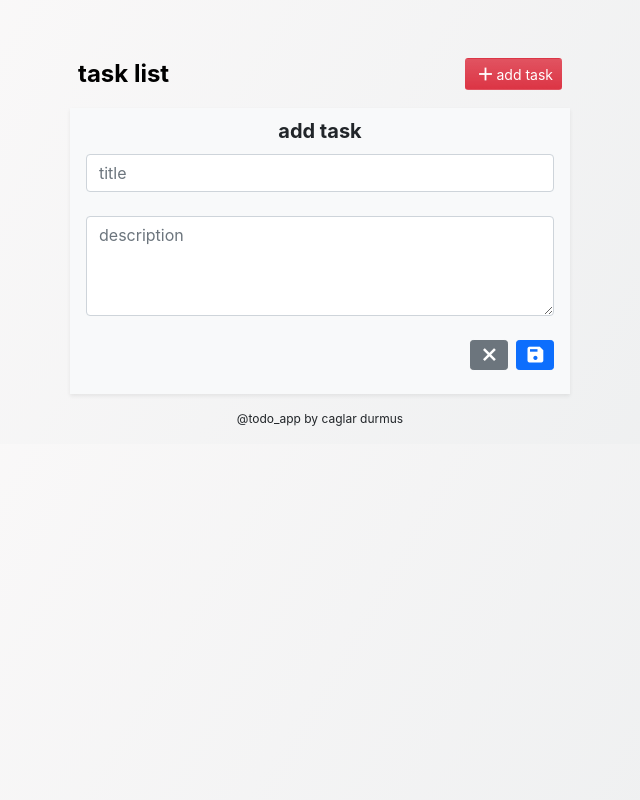
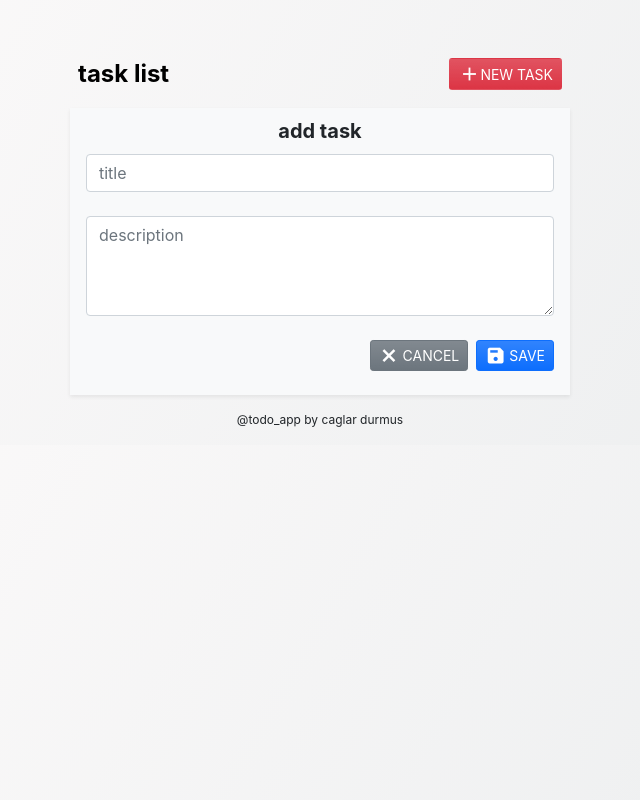
Before and after one commit to caglardur/frontend-worq-todo, a React (Create React App) app: page /taskform in a window 1280 px wide. Shown: the whole page, without its empty margins (320-960 px from the left). Built offline with nearby package versions, Linux system fonts and the light colour scheme; no server answers.

Commit message:
gitignore edit

```diff
--- a/src/components/header.js
+++ b/src/components/header.js
@@ -14,7 +14,7 @@ const Header = () => {
               <i className="col-auto material-icons pe-0" style={{ fontSize: "22px" }}>
                 add
               </i>
-              <div className="col">add task</div>
+              <div className="col">NEW TASK</div>
             </button>
           </Link>
         </div>
--- a/src/components/singleTask.js
+++ b/src/components/singleTask.js
@@ -38,8 +38,8 @@ const SingleTask = ({ task, showDetail, setShowDetail }) => {
               {task.description}
             </div>
           </div>
-          <div className="row align-items-center text-uppercase">
-            <div className="col" style={{ fontSize: "10px", color: "grey" }}>
+          <div className="row align-items-center">
+            <div className="col text-uppercase" style={{ fontSize: "10px", color: "grey" }}>
               <div className="col">
                 CREATED: <Moment date={task.posting_date} format="D MMM YYYY HH:mm" />
               </div>
@@ -53,11 +53,11 @@ const SingleTask = ({ task, showDetail, setShowDetail }) => {
               {task.is_completed === false && (
                 <div className="col my-2 d-flex justify-content-end">
                   <Link to={"/taskform/" + task.id}>
-                    <button type="button" className="btn btn-sm btn-outline-secondary mx-2 d-flex justify-content-center align-items-center">
+                    <button type="button" className="btn btn-sm btn-outline-secondary mx-2 d-flex justify-content-center align-items-center fw-bold">
                       <span className="material-icons fs-5 fw-bold">edit</span>
                     </button>
                   </Link>
-                  <button type="button" className="btn btn-sm btn-success d-flex justify-content-center align-items-center" data-bs-toggle="modal" data-bs-target={"#modal" + task.id}>
+                  <button type="button" className="btn btn-sm btn-outline-success d-flex justify-content-center align-items-center  fw-bold" data-bs-toggle="modal" data-bs-target={"#modal" + task.id}>
                     <span className="material-icons fs-5 fw-bold">done</span>
                   </button>
 
--- a/src/components/taskForm.js
+++ b/src/components/taskForm.js
@@ -51,19 +51,19 @@ const TaskForm = () => {
       <form className="col" onSubmit={formHandler}>
         <div className="col text-center fs-5 fw-bold">{taskId ? "edit task" : "add task"}</div>
         <div className="col mb-2 p-2">
-          <input className={invalidTitle ? "form-control is-invalid" : "form-control"} placeholder="title" id="titleArea" defaultValue={title} maxLength={50} onChange={e => setTitle(e.target.value)} required />
+          <input className={invalidTitle ? "form-control is-invalid" : "form-control"} placeholder="title" id="titleArea" value={title || ""} maxLength={50} onChange={e => setTitle(e.target.value)} required />
           <div className="invalid-feedback">Please enter a valid title.</div>
         </div>
         <div className="col mb-2 p-2">
-          <textarea className={invalidDesc ? "form-control is-invalid" : "form-control"} placeholder="description" id="descriptionArea" style={{ height: "100px" }} defaultValue={description} onChange={e => setDescription(e.target.value)} required />
+          <textarea className={invalidDesc ? "form-control is-invalid" : "form-control"} placeholder="description" id="descriptionArea" style={{ height: "100px" }} value={description || ""} onChange={e => setDescription(e.target.value)} required />
           <div className="invalid-feedback">Please enter a valid description.</div>
         </div>
         <div className="col-12 mb-2 p-2 d-flex justify-content-end">
-          <button type="button" className="btn btn-sm btn-secondary mx-2 d-flex justify-content-center align-items-center" onClick={() => navigate("/")}>
-            <span className="material-icons fs-5 fw-bold">clear</span>
+          <button type="button" className="btn btn-sm btn-secondary bg-gradient mx-2 d-flex justify-content-center align-items-center" onClick={() => navigate("/")}>
+            <span className="material-icons fs-5 fw-bold me-1">clear</span>CANCEL
           </button>
-          <button type="submit" className="btn btn-sm btn-primary d-flex justify-content-center align-items-center">
-            <span className="material-icons fs-5 fw-bold">save</span>
+          <button type="submit" className="btn btn-sm btn-primary bg-gradient d-flex justify-content-center align-items-center">
+            <span className="material-icons fs-5 fw-bold me-1">save</span>SAVE
           </button>
         </div>
       </form>
--- a/src/components/taskList.js
+++ b/src/components/taskList.js
@@ -7,8 +7,6 @@ const TaskList = ({ tasks }) => {
   const [nowPage, setNowPage] = useState(0)
   const [sliceTaskList, setSliceTaskList] = useState(tasks.slice(nowPage * 10, nowPage * 10 + 10))
   const [pages, setPages] = useState(Math.ceil(tasks.length / 10))
-
-  console.log(tasks)
 
   useEffect(() => {
     setSliceTaskList(tasks.slice(nowPage * 10, nowPage * 10 + 10))
```
Also changed, not shown: 1 other file (tests, documents, lock files or other folders).
